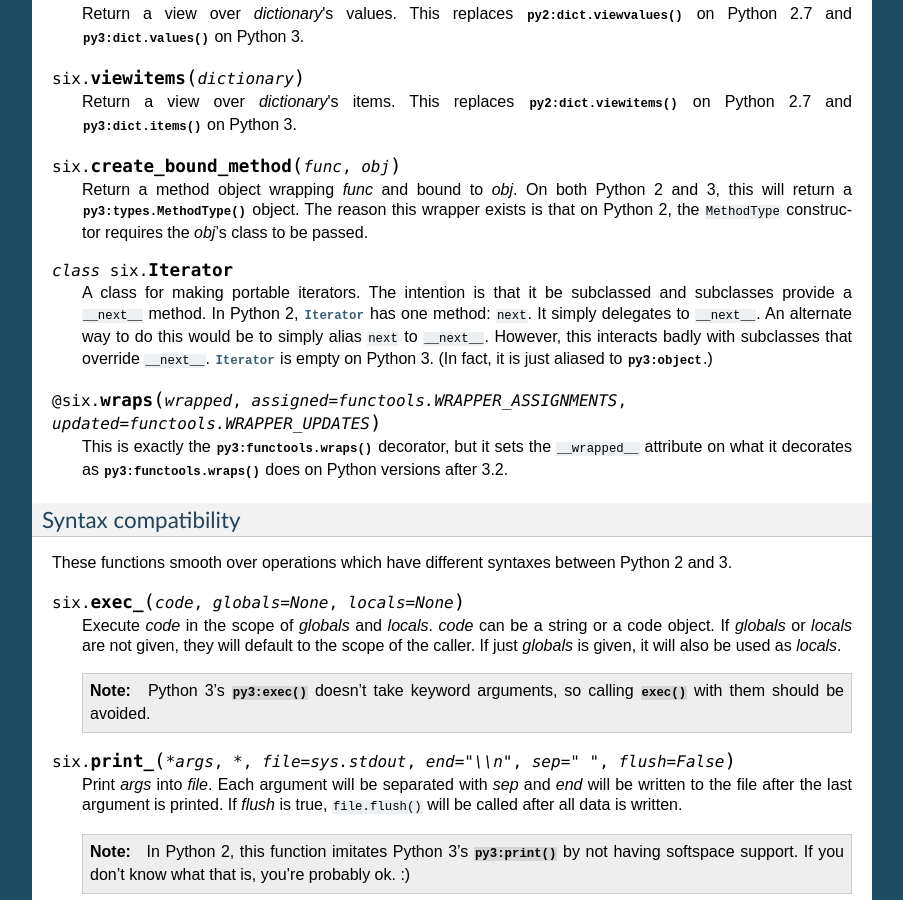
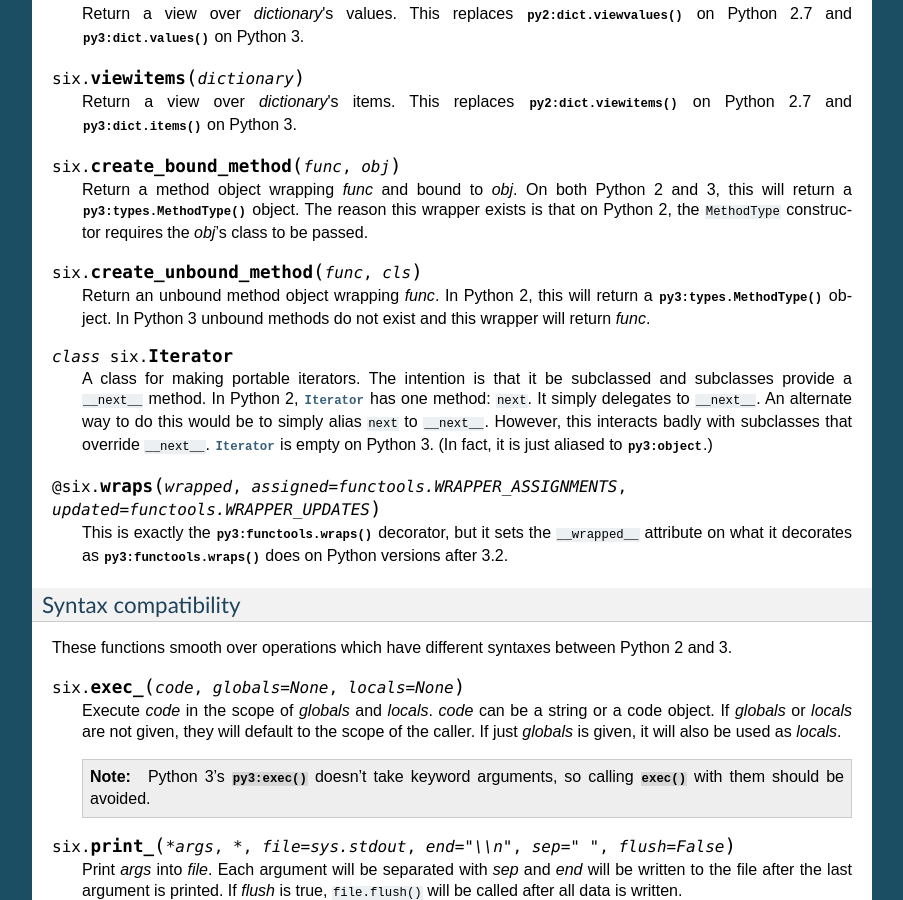
Before and after one commit to benjaminp/six, a Sphinx documentation site: the page built from documentation/index.rst, in a window 1280 px wide and 900 px high, scrolled down 2800 px. Shown: the whole window, without its empty margins (198-1101 px from the left). Built offline with Sphinx 7.4.7, drawn with Linux system fonts in a browser that asks for light colours; some of the changed text lies outside the part shown.

Commit message:
Introduces a wrapper to create unbound methods.

```diff
--- a/documentation/index.rst
+++ b/documentation/index.rst
@@ -230,6 +230,13 @@ functions and methods is the stdlib :mod:`py3:inspect` module.
    and 3, this will return a :func:`py3:types.MethodType` object.  The reason
    this wrapper exists is that on Python 2, the ``MethodType`` constructor
    requires the *obj*'s class to be passed.
+
+
+.. function:: create_unbound_method(func, cls)
+
+   Return an unbound method object wrapping *func*. In Python 2, this will return
+   a :func:`py3:types.MethodType` object. In Python 3 unbound methods do not
+   exist and this wrapper will return *func*.
 
 
 .. class:: Iterator
--- a/six.py
+++ b/six.py
@@ -522,6 +522,9 @@ if PY3:
 
     create_bound_method = types.MethodType
 
+    def create_unbound_method(func, cls):
+        return func
+
     Iterator = object
 else:
     def get_unbound_function(unbound):
@@ -529,6 +532,9 @@ else:
 
     def create_bound_method(func, obj):
         return types.MethodType(func, obj, obj.__class__)
+
+    def create_unbound_method(func, cls):
+        return types.MethodType(func, None, cls)
 
     class Iterator(object):
 
```
